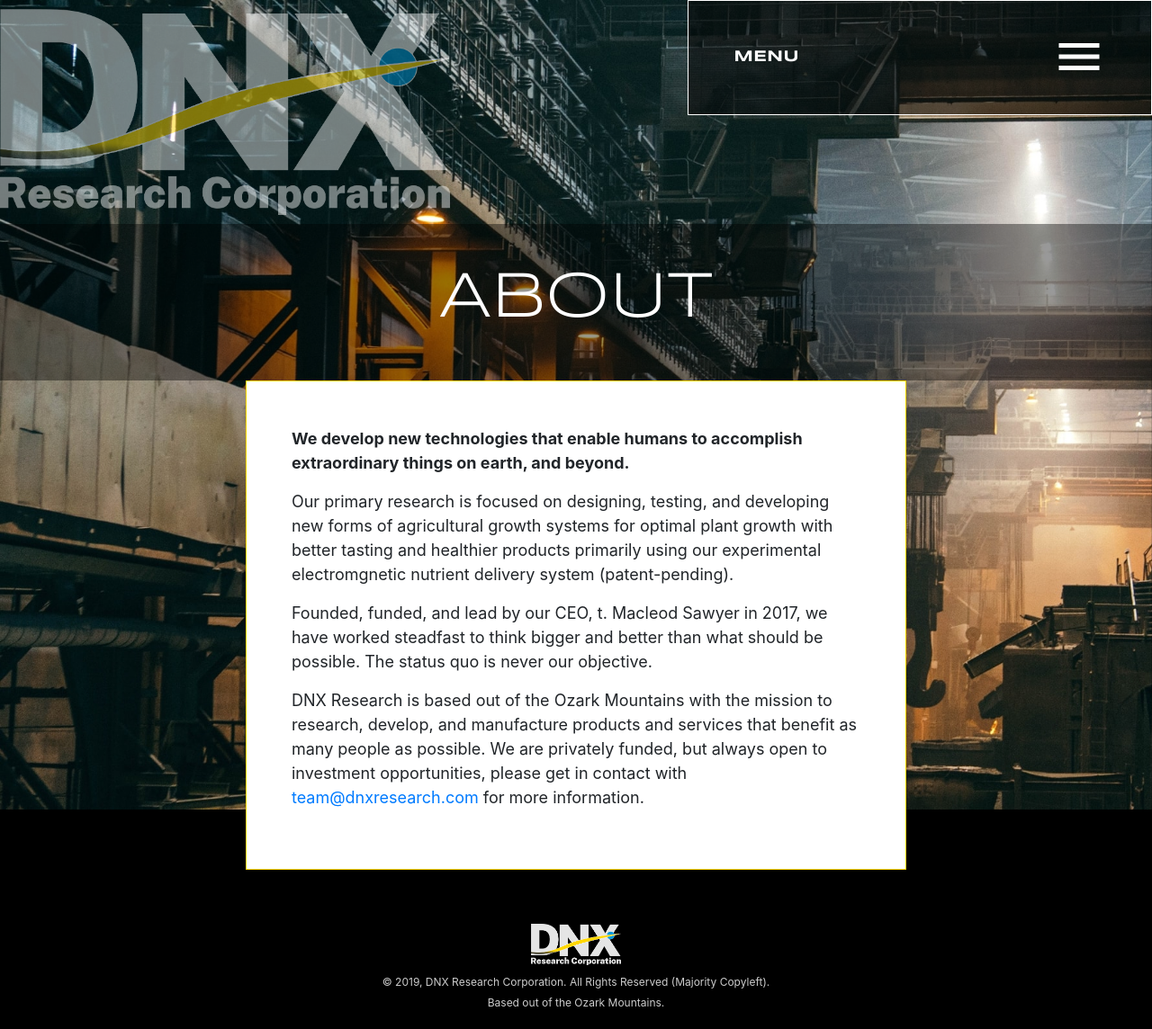
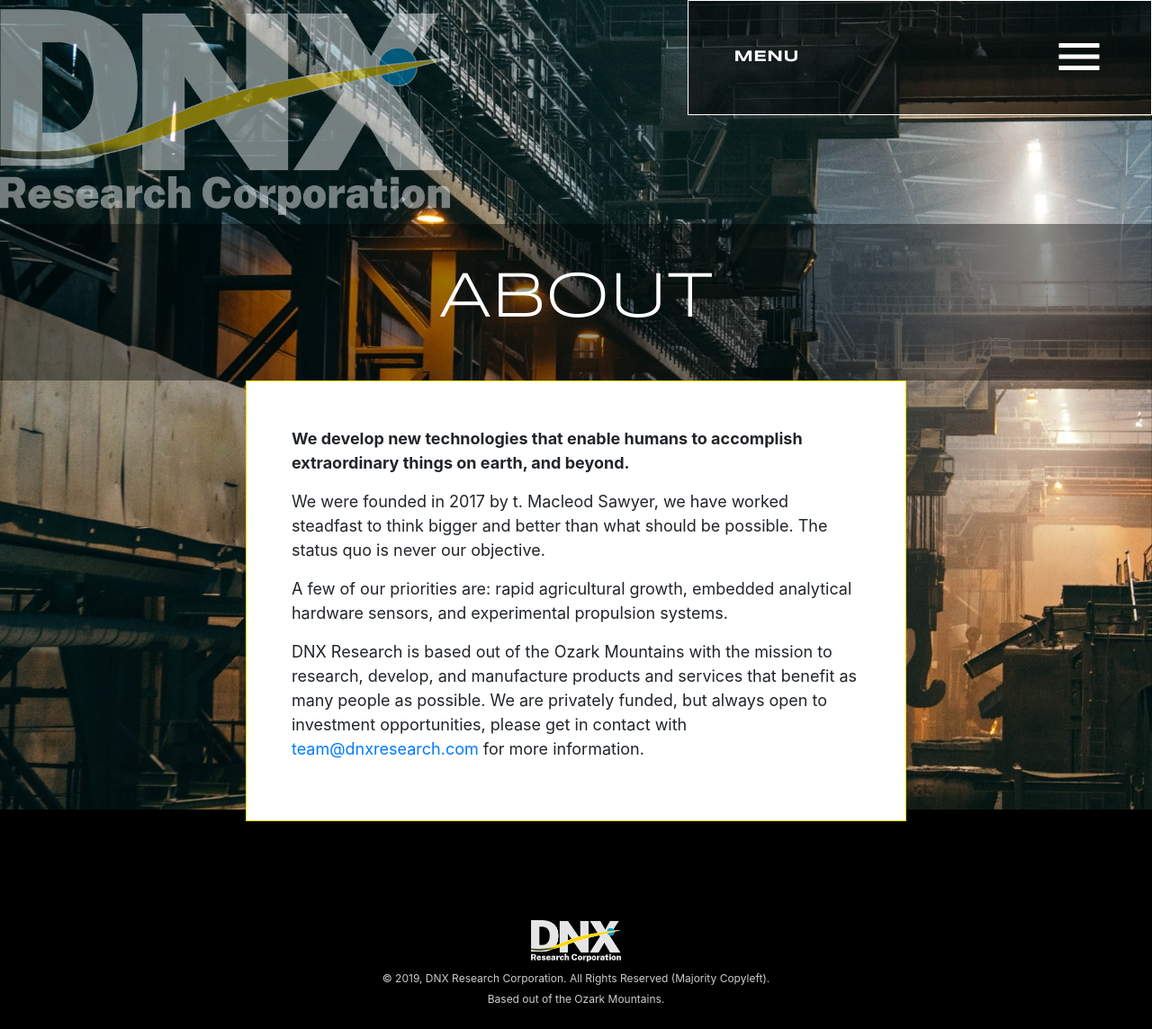
Before and after one commit to dnxresearch/dnxresearch.github.io, a Jekyll site: the page built from pages/about.md, in a window 1280 px wide. Shown: the whole page at 90% size. Built offline with Jekyll 4.4.1, drawn with Linux system fonts in a browser that asks for light colours.

Commit message:
Update Pages “about”

```diff
--- a/pages/about.md
+++ b/pages/about.md
@@ -6,8 +6,8 @@
 ---
 **We develop new technologies that enable humans to accomplish extraordinary things on earth, and beyond.**
 
-Our primary research is focused on designing, testing, and developing new forms of agricultural growth systems for optimal plant growth with better tasting and healthier products primarily using our experimental electromgnetic nutrient delivery system (patent-pending).
+We were founded in 2017 by t. Macleod Sawyer, we have worked steadfast to think bigger and better than what should be possible. The status quo is never our objective.
 
-Founded, funded, and lead by our CEO, t. Macleod Sawyer in 2017, we have worked steadfast to think bigger and better than what should be possible. The status quo is never our objective.
+A few of our priorities are: rapid agricultural growth, embedded analytical hardware sensors, and experimental propulsion systems.
 
 DNX Research is based out of the Ozark Mountains with the mission to research, develop, and manufacture products and services that benefit as many people as possible. We are privately funded, but always open to investment opportunities, please get in contact with <a href="mailto:team@dnxresearch.com">team@dnxresearch.com</a> for more information.
```
